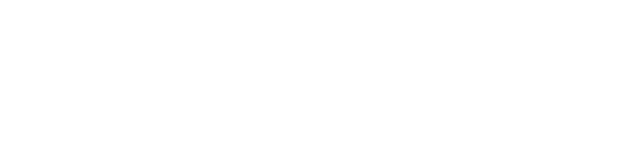
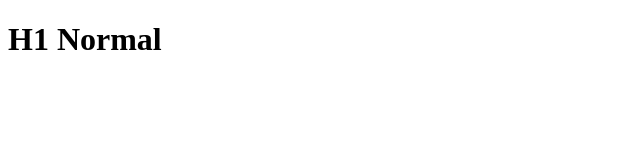
Before and after one commit to eduaedobraatzsilva/dudu_repositorio, a plain HTML site: page 0508.html in a window 1280 px wide. Shown: the whole page, without its empty margins (0-640 px from the left). Drawn offline with Linux system fonts and the light colour scheme.

Commit message:
adicionado o h1

```diff
--- a/0508.html
+++ b/0508.html
@@ -6,6 +6,6 @@
     <title>Site do Thales</title>
 </head>
 <body>
-
+    <h1>H1 Normal</h1>
 </body>
 </html>
```
